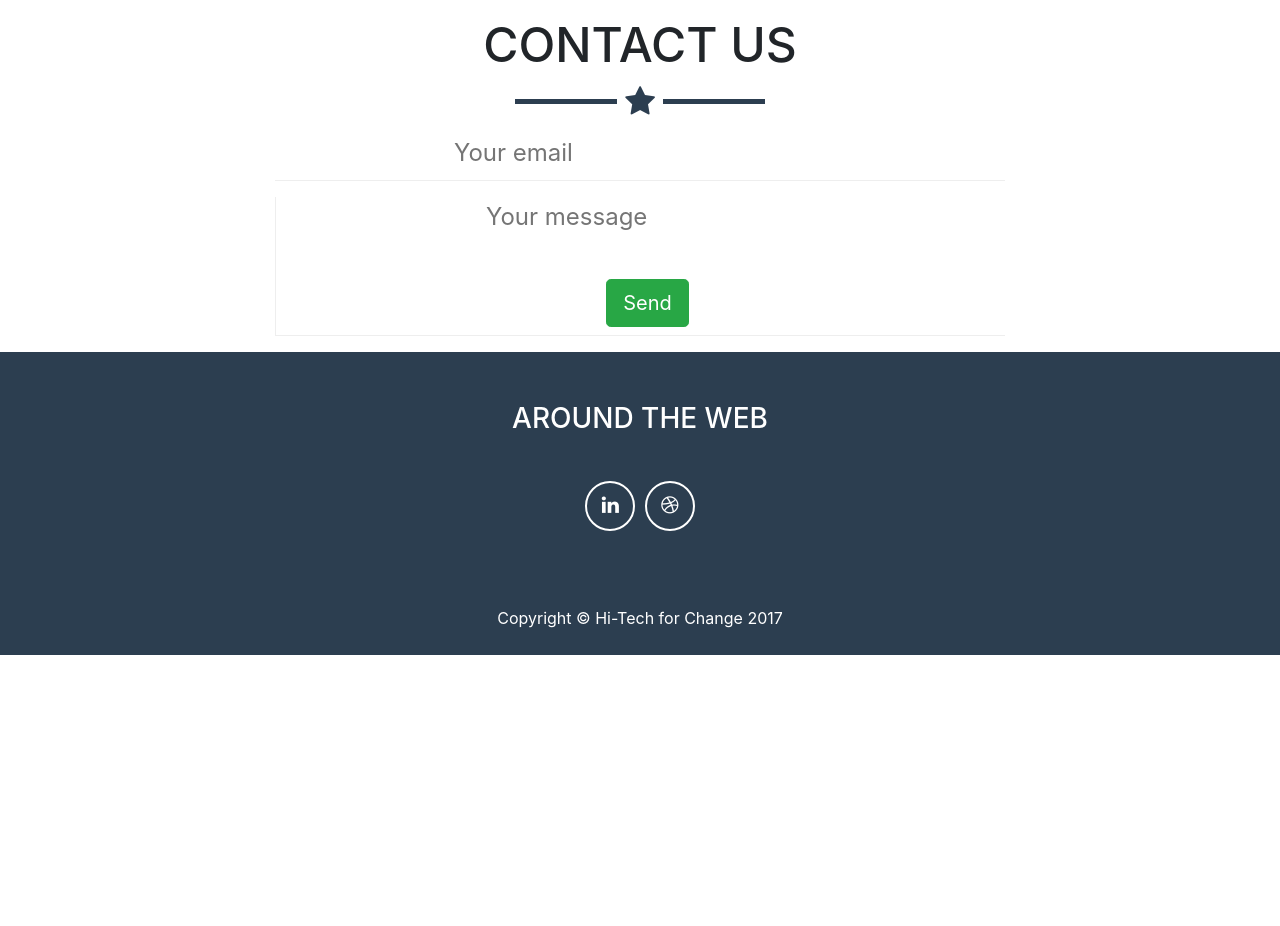
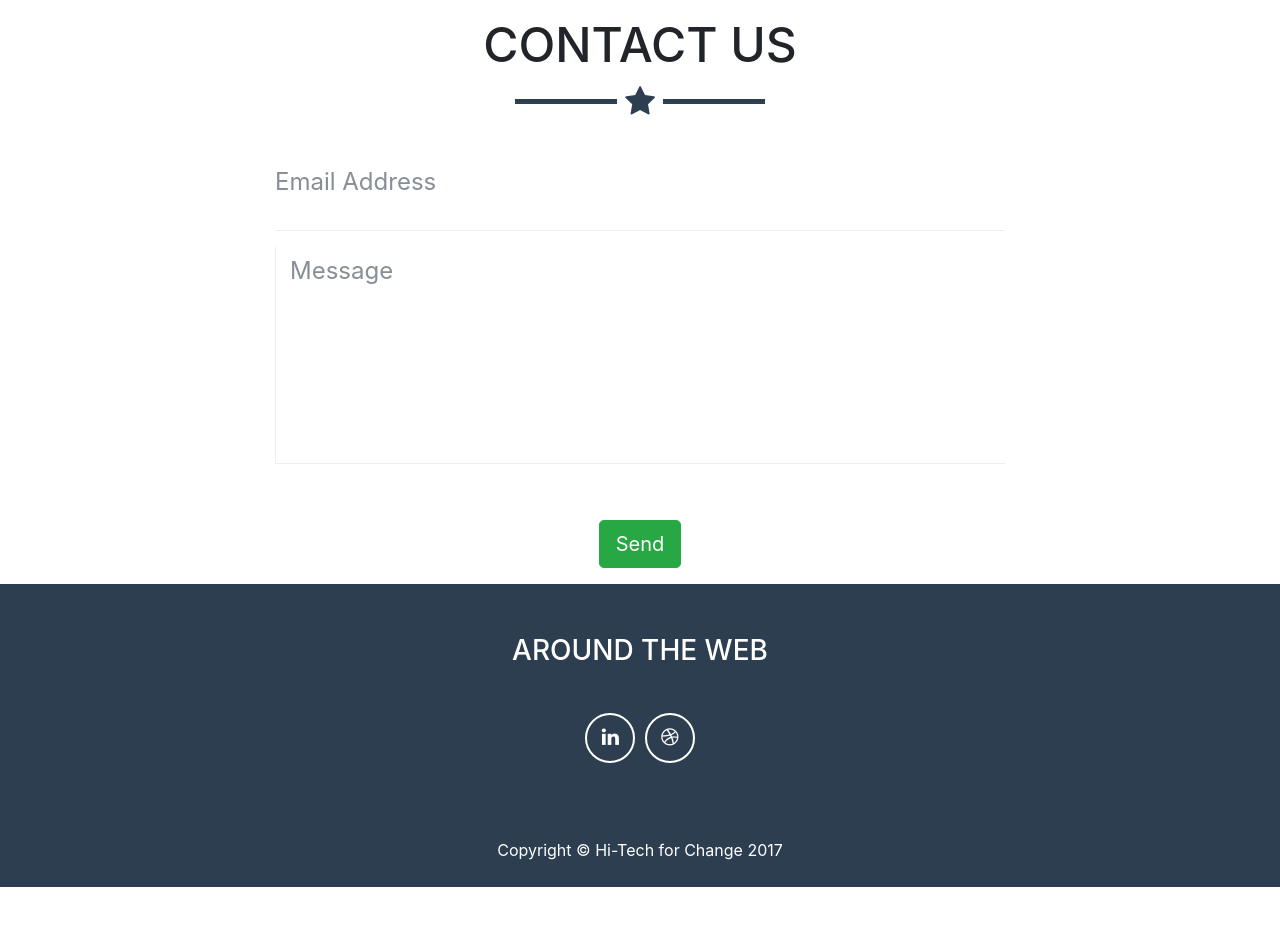
Before and after one commit to Hi-TechForChange/HTFCteam, a website with bundled scripts: page index.html in a window 1280 px wide. Shown: the part 1480-2406 px from the top of the page. Before the commit the page ends 2235 px from the top, so only its background shows below. Built offline with nearby package versions, Linux system fonts and the light colour scheme.

Commit message:
form update

```diff
--- a/index.html
+++ b/index.html
@@ -175,16 +175,30 @@
         <div class="row">
           <div class="col-lg-8 mx-auto text-center">
             <form method="POST" action="http://formspree.io/htfcteam@gmail.com">
-              <div class="form-group floating-label-form-group">
-  <input name="email" placeholder="Your email" type="email"></div>
+               <div class="control-group">
+                <div class="form-group floating-label-form-group controls">
+                  <label>Email Address</label>
+                  <input class="form-control" id="email" type="email" placeholder="Email Address" required data-validation-required-message="Please enter your email address.">
+                  <p class="help-block text-danger"></p>
+                </div>
+              </div>
+              <div class="control-group"> </div>
   <div class="form-group floating-label-form-group">
-  <textarea name="message" placeholder="Your message"></textarea><br>
+  <textarea  class="form-control" id="message" rows="5" placeholder="Message" required data-validation-required-message="Please enter a message."></textarea>
+                  <p class="help-block text-danger"></p>
+                   </div>
+              <br>
+              <div id="success"></div>
+              <div class="form-group">
+  </div>
+  <div class="form-group">
   <button type="submit" class="btn btn-success btn-lg" id="sendMessageButton">Send</button>
+  </div>
 </form>
 </div>
 </div>
 </div>
-</div>
+
             <!-- To configure the contact form email address, go to mail/contact_me.php and update the email address in the PHP file on line 19. -->
             <!-- The form should work on most web servers, but if the form is not working you may need to configure your web server differently.
             <form name="sentMessage" id="contactForm" novalidate>
```
